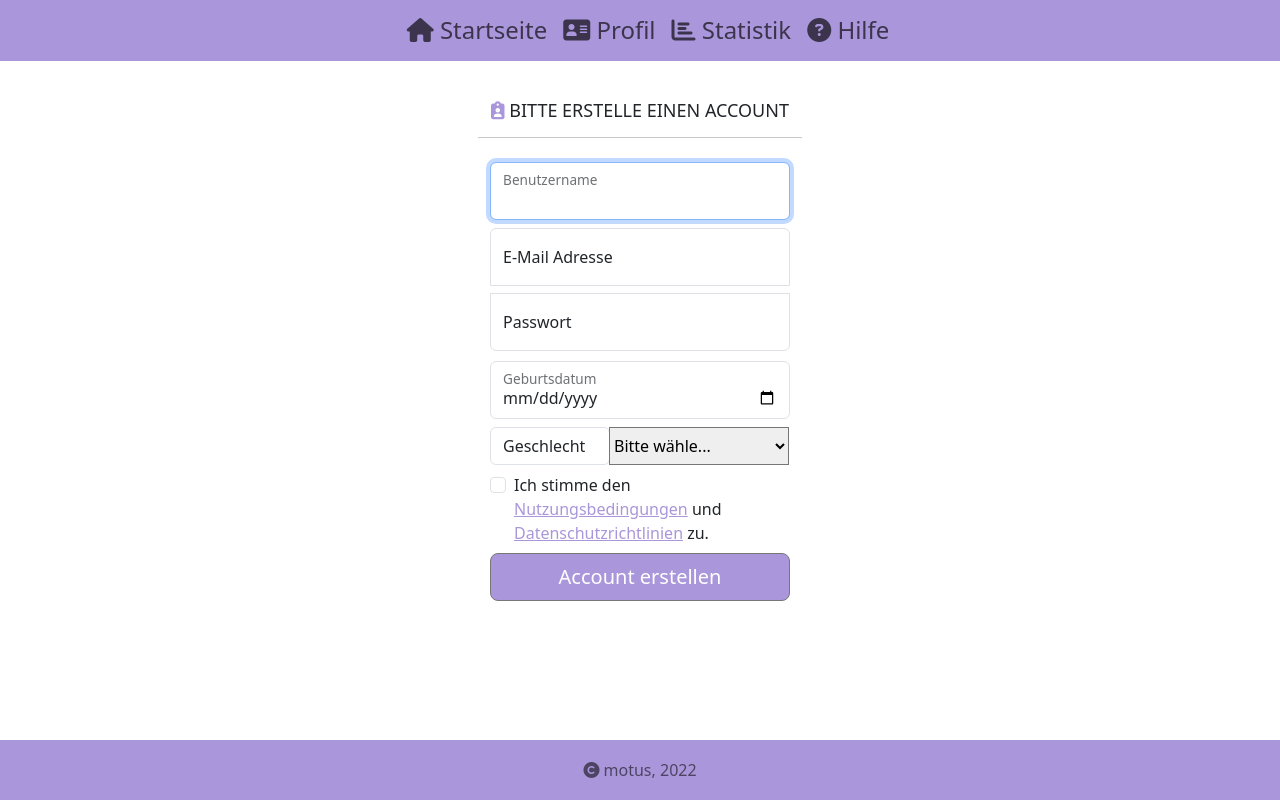
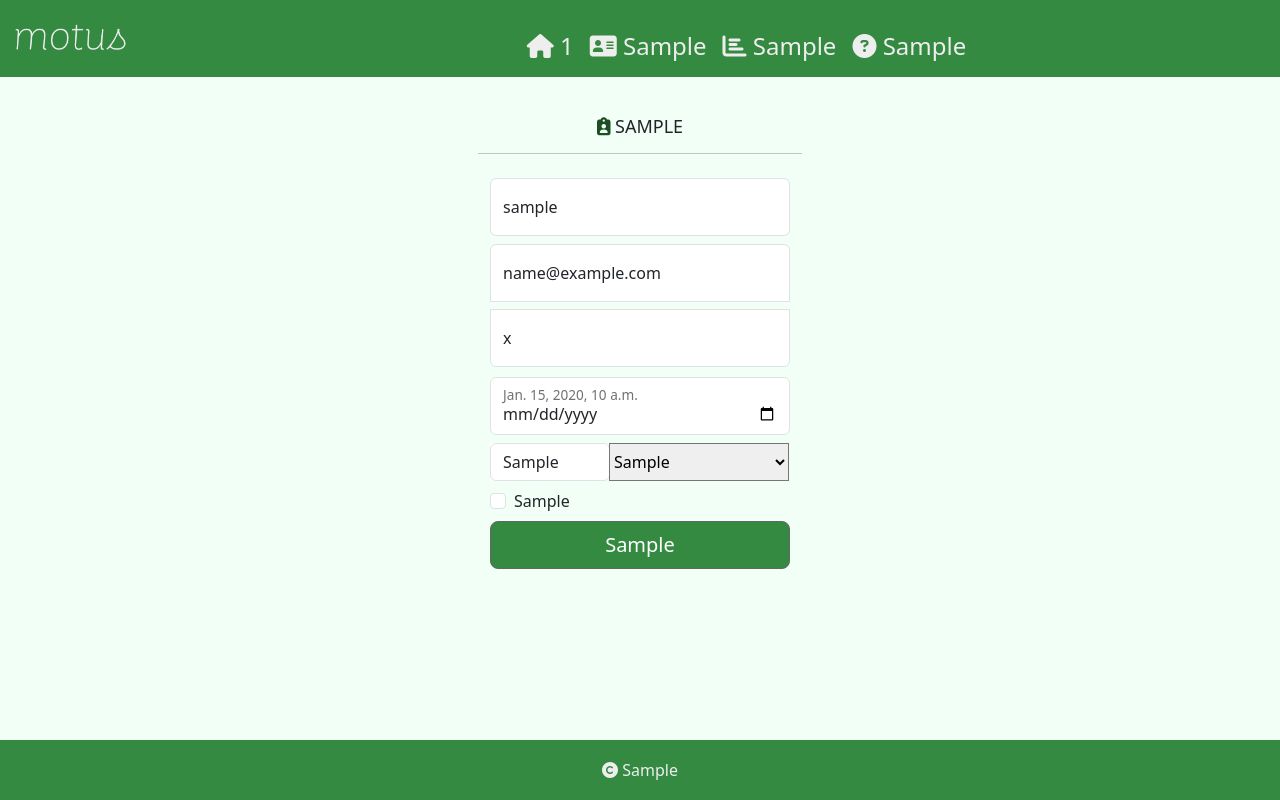
Before and after one commit to sapel82/motus, a Django app: template motusApp/templates/register.html in a window 1280 px wide. Run offline with Django 3.2, Linux system fonts and the light colour scheme; the template is opened without the code that fills it: most values are stand-ins (such as "Sample title", 1, 10 or a date in 2020); some libraries are stand-ins or nearby versions.

Commit message:
language file de_DE added

```diff
--- a/motusAPI/models.py
+++ b/motusAPI/models.py
@@ -73,6 +73,7 @@
     date_of_birth = models.DateField(auto_now=False, blank=True, verbose_name='Geburtsdatum')
     gender = models.ForeignKey(Gender, on_delete=models.DO_NOTHING, verbose_name='Geschlecht')
     activation_code = models.IntegerField(unique=True, default=123456789, verbose_name='Aktivierungscode')
+    language = models.CharField(max_length=5, default='de_DE', verbose_name='Gewählte Sprache')
 
     is_active = models.BooleanField(default=False)
     staff = models.BooleanField(default=False)  # staff
--- a/motusApp/helpers.py
+++ b/motusApp/helpers.py
@@ -1,5 +1,7 @@
 import smtplib
 import ssl
+from email.header import Header
+from email.mime.text import MIMEText
 
 from motus.config import EMAIL_SENDER, EMAIL_PORT, EMAIL_SMTP_SERER_DOMAIN, EMAIL_PASSWORD
 
--- a/motusApp/static/css/motus.css
+++ b/motusApp/static/css/motus.css
@@ -1,4 +1,18 @@
 /* Motus App CSS */
+:root {
+    --brand-color: #348a40;
+    --brand-background-color: #f2fff7;
+    --brand-link-color: #2a7480;
+    --brand-link-hover-color: #113136;
+    --brand-icon-color: #1c4d23;
+    --brand-button-color: var(--brand-color);
+    --brand-button-hover-color: #2e7d39;
+
+    --white-color: #EEEEEE;
+
+    --border-color: #666666;
+}
+
 @media (min-width: 768px) {
     .display-4 {font-size:1.5rem; !important;}
 }
@@ -6,19 +20,19 @@
 html {
     position: relative;
     min-height: 100%;
-    /* font-size: calc(1em + 1vw); */
 }
 
 body {
     margin-bottom: 60px;
+    background-color: var(--brand-background-color);
 }
 
 a {
-    color: #AA96DA;
+    color: var(--brand-link-color);
 }
 
 a:hover {
-    color: #695D87;
+    color: var(--brand-link-hover-color);
 }
 
 .w-33 { width: 33%; }
@@ -26,17 +40,27 @@
 .w-60 { width: 60%; }
 .w-66 { width: 66%; }
 
+.bg-white {background-color: var(--white-color); }
+.c-white { color: var(--white-color) !important; }
+.c-icon { color: var(--brand-icon-color) }
+
+.f-size-18 { font-size: 18px; }
+.f-size-22 { font-size: 22px; }
+
+.brand-color { color: var(--brand-color); }
+.brand-background-color { background-color: var(--brand-background-color); }
+
+.motus-logo {
+    width: 60%;
+    height: auto;
+}
+
 /* Navbar */
 .navbar-expand-md {
-    background-color: #AA96DA !important;
+    background-color: var(--brand-color) !important;
 }
-
 .navbar-brand {
-    color: #2c3034 !important;
-}
-
-.bg-navbar {
-    background-color: #0c63e4 !important;
+    color: var(--white-color) !important;
 }
 
 /* Login Form */
@@ -69,38 +93,27 @@
 
 /* Footer */
 .footer {
-    color: rgba(0,0,0,.55);
+    color: var(--white-color);
     position: absolute;
     bottom: 0;
     width: 100%;
     height: 60px;
     line-height: 60px;
-    background-color: #AA96DA;
+    background-color: var(--brand-color);
     text-align: center;
 }
 
-.brand-background-color {
-    background-color: #AA96DA;
-}
-
-.bg-white {background-color: #FFFFFF; }
-
-.brand-color {
-    color: #AA96DA;
-}
-
-
 .motus-button {
-    background-color:#AA96DA;
-    border-color: #777777;
+    background-color: var(--brand-button-color);
+    border-color: var(--border-color);
 }
 .motus-button:hover {
-    background-color: #695D87;
-    border-color: #777777;
+    background-color: var(--brand-button-hover-color);
+    border-color: var(--border-color);
 }
 
 .modal-header {
-    color: #fff;
-    background-color: #AA96DA;
-    border-color: #777777;
+    color: var(--white-color);
+    background-color: var(--brand-color);
+    border-color: var(--border-color);
 }
--- a/motusApp/templates/base.html
+++ b/motusApp/templates/base.html
@@ -18,28 +18,28 @@
 
     <header class="container-fluid p0 m0">
       <div class="row">
-        <nav class="navbar navbar-expand-md navbar-light bg-light mb-4">
+        <nav class="navbar navbar-expand-md navbar-dark bg-light mb-4">
           <div class="container-fluid">
-            <a class="navbar-brand" href="#"><h1 class="display-6"><strong></strong></h1></a>
-            <button class="navbar-toggler" type="button" data-bs-toggle="collapse" data-bs-target="#navbarCollapse" aria-controls="navbarCollapse" aria-expanded="false" aria-label="Toggle navigation">
-              <span class="navbar-toggler-icon"></span>
+            <a class="navbar-brand" href="#"><img style="width:60%; height:auto;" src="{% static 'media/pictures/motus_header.png' %}" /></a>
+            <button class="navbar-toggler c-white" type="button" data-bs-toggle="collapse" data-bs-target="#navbarCollapse" aria-controls="navbarCollapse" aria-expanded="false" aria-label="Toggle navigation">
+              <span class="navbar-toggler-icon c-white"></span>
             </button>
             <div class="collapse navbar-collapse" id="navbarCollapse">
-              <ul class="navbar-nav mx-auto mb-2 mb-md-0">
+              <ul class="navbar-nav mx-auto mt-3 mb-2 mb-md-0">
                 <li class="nav-item">
-                  <a class="nav-link display-4" href="{% url 'index' %}"><i class="fa-solid fa-house"></i> Startseite</a>
+                  <a class="nav-link display-4 c-white" href="{% url 'index' %}"><i class="fa-solid fa-house c-white"></i> {{ lang.MOTUS_NAV_MAIN_PAGE }}</a>
                 </li>
-                <hr class="mt-2 mb-3"/>
+                <hr class="mt-2 mb-3 c-white"/>
                 <li class="nav-item">
-                  <a class="nav-link display-4" href="{% url 'profile' %}"><i class="fa-solid fa-address-card"></i> Profil</a>
+                  <a class="nav-link display-4 c-white" href="{% url 'profile' %}"><i class="fa-solid fa-address-card c-white"></i> {{ lang.MOTUS_NAV_PROFILE }}</a>
                 </li>
-                <hr class="mt-2 mb-3"/>
+                <hr class="mt-2 mb-3 c-white"/>
                 <li class="nav-item">
-                  <a class="nav-link display-4" href="#"><i class="fa-solid fa-chart-bar"></i> Statistik</a>
+                  <a class="nav-link display-4 c-white" href="#"><i class="fa-solid fa-chart-bar c-white"></i> {{ lang.MOTUS_NAV_STATISTICS }}</a>
                 </li>
-                <hr class="mt-2 mb-3"/>
+                <hr class="mt-2 mb-3 c-white"/>
                 <li class="nav-item">
-                  <a class="nav-link display-4" href="#"><i class="fa-solid fa-circle-question"></i> Hilfe</a>
+                  <a class="nav-link display-4 c-white" href="#"><i class="fa-solid fa-circle-question c-white"></i> {{ lang.MOTUS_NAV_HELP }}</a>
                 </li>
               </ul>
             </div>
@@ -53,7 +53,7 @@
 
     <footer class="footer">
       <div class="container-fluid">
-        <span><i class="fa-solid fa-copyright"></i> motus, 2022</span>
+        <span><i class="fa-solid fa-copyright"></i> {{ lang.MOTUS_COPYRIGHT_SHORT }}</span>
       </div>
     </footer>
 
--- a/motusApp/templates/profile.html
+++ b/motusApp/templates/profile.html
@@ -5,7 +5,7 @@
 <main class="container-fluid p0 m0">
   <div class="row w-75 mx-auto">
 
-    <h1 class="display-6 text-center" style="font-size: 18px;"><i class="fa-solid fa-address-card"></i> BENUTZERPROFIL</h1>
+    <h1 class="display-6 text-center f-size-18 text-uppercase"><i class="fa-solid fa-address-card c-icon"></i> {{ lang.PROFILE_WELCOME_MSG }}</h1>
     <hr class="mt-2 mb-4"/>
 
     Hallo {{ user.username }} <a href="{% url 'logout' %}">Ausloggen</a>
--- a/motusApp/templates/register.html
+++ b/motusApp/templates/register.html
@@ -5,76 +5,71 @@
 <main class="container-fluid form-signin p0 m0">
     <div class="row">
 
-        <h1 class="display-6 text-center" style="font-size: 18px;"><i class="fa-solid fa-clipboard-user brand-color"></i> BITTE ERSTELLE EINEN ACCOUNT</h1>
+        <h1 class="display-6 text-center f-size-18 text-uppercase"><i class="fa-solid fa-clipboard-user c-icon"></i> {{ lang.REGISTER_WELCOME_MSG }}</h1>
         <hr class="mt-2 mb-4"/>
         <form action="/app/register/" method="post">
             {% csrf_token %}
             <div class="form-floating mb-2">
-                <input type="text" class="form-control" name="username" id="username" placeholder="JohnDoe123" autofocus
-                       required oninput="setCustomValidity('')" oninvalid="this.setCustomValidity('Bitte gib einen Benutzernamen ein')">
-                <label for="username">Benutzername</label>
+                <input type="text" class="form-control" name="username" id="username" placeholder="{{ lang.REGISTER_USERNAME}}"
+                       required oninput="setCustomValidity('')" oninvalid="this.setCustomValidity('{{ lang.REGISTER_USERNAME_NOT_VALID_MSG }}')">
+                <label for="username">{{ lang.REGISTER_USERNAME }}</label>
             </div>
 
             <div class="form-floating mb-2">
-                <input type="email" class="form-control" name="email" id="email" placeholder="name@mail.de"
-                       required oninput="setCustomValidity('')" oninvalid="this.setCustomValidity('Bitte gib eine gültige E-Mail Adresse ein')">
-                <label for="email">E-Mail Adresse</label>
+                <input type="email" class="form-control" name="email" id="email" placeholder="name@mail.com"
+                       required oninput="setCustomValidity('')" oninvalid="this.setCustomValidity('{{ lang.REGISTER_EMAIL_NOT_VALID_MSG }}')">
+                <label for="email">{{ lang.REGISTER_EMAIL }}</label>
             </div>
 
             <div class="form-floating mb-2">
-                <input type="password" class="form-control" name="password" id="password" placeholder="13324"
-                       required oninput="setCustomValidity('')" oninvalid="this.setCustomValidity('Bitte gib ein Passwort ein')">
-                <label for="password">Passwort</label>
+                <input type="password" class="form-control" name="password" id="password" placeholder="{{ lang.REGISTER_PASSWORD }}"
+                       required oninput="setCustomValidity('')" oninvalid="this.setCustomValidity('{{ lang.REGISTER_PASSWORD_NOT_VALID_MSG }}')">
+                <label for="password">{{ lang.REGISTER_PASSWORD }}</label>
             </div>
 
             <div class="form-floating mb-2">
-                <input type="date" class="form-control" name="dateOfBirth" id="dateOfBirth" placeholder="Geburtsdatum"
-                       required oninput="setCustomValidity('')" oninvalid="this.setCustomValidity('Bitte wähle dein Geburtsdatum aus')">
-                <label for="dateOfBirth">Geburtsdatum</label>
+                <input type="date" class="form-control" name="dateOfBirth" id="dateOfBirth" placeholder="{{ lang.DATE_OF_BIRTH }}"
+                       required oninput="setCustomValidity('')" oninvalid="this.setCustomValidity('{{ lang.REGISTER_DATE_OF_BIRTH_NOT_VALID_MSG }}')">
+                <label for="dateOfBirth">{{ lang.DATE_OF_BIRTH }}</label>
             </div>
 
             <div class="input-group mb-2 w-100">
                 <div class="input-group-prepend w-40 bg-white">
-                    <label class="input-group-text bg-white" for="gender">Geschlecht</label>
+                    <label class="input-group-text bg-white" for="gender">{{ lang.REGISTER_GENDER }}</label>
                 </div>
-                <select class="custom-select w-60" name="gender" id="gender" required>
-                    <option value="">Bitte wähle...</option>
-                    <option value="männlich">männlich</option>
-                    <option value="weiblich">weiblich</option>
-                    <option value="divers">divers</option>
+                <select class="custom-select w-60" name="gender" id="gender"
+                        required oninput="setCustomValidity('')" oninvalid="this.setCustomValidity('{{ lang.REGISTER_GENDER_NOT_VALID_MSG }}')">
+                    <option value="">{{ lang.REGISTER_GENDER_SELECTOR }}</option>
+                    <option value="{{ lang.REGISTER_GENDER_MALE }}">{{ lang.REGISTER_GENDER_MALE }}</option>
+                    <option value="{{ lang.REGISTER_GENDER_FEMALE }}">{{ lang.REGISTER_GENDER_FEMALE }}</option>
+                    <option value="{{ lang.REGISTER_GENDER_NON_BINARY }}">{{ lang.REGISTER_GENDER_NON_BINARY }}</option>
+                    <option value="{{ lang.REGISTER_GENDER_NOT_AVAILABLE }}">{{ lang.REGISTER_GENDER_NOT_AVAILABLE }}</option>
                 </select>
             </div>
 
             <div class="form-check mb-2">
                 <input type="checkbox" class="form-check-input" value="" name="agree" id="agree"
-                       required oninput="setCustomValidity('')" oninvalid="this.setCustomValidity('Um fortzufahren, musst du den Bedingungen zustimmen')">
+                       required oninput="setCustomValidity('')" oninvalid="this.setCustomValidity('{{ lang.REGISTER_LEGAL_NOT_VALID_MSG }}')">
                 <label class="form-check-label" for="agree">
-                    Ich stimme den <a href="#" onclick="showEULA()">Nutzungsbedingungen</a> und <a href="#" onclick="showUseOfData()">Datenschutzrichtlinien</a> zu.
+                    {{ lang.REGISTER_LEGAL | safe }}
                 </label>
             </div>
 
-            <button class="w-100 btn btn-lg btn-primary motus-button" type="submit">Account erstellen</button>
+            <button class="w-100 btn btn-lg btn-primary motus-button" type="submit">{{ lang.REGISTER_REGISTER_BUTTON }}</button>
         </form>
 
         <div class="modal fade" id="eulaModal" tabindex="-1" aria-labelledby="eulaLabel" aria-hidden="true">
             <div class="modal-dialog">
                 <div class="modal-content">
                     <div class="modal-header">
-                        <h5 class="modal-title" id="eulaLabel"><i class="fa-solid fa-file-contract"></i>  Nutzungsbedingungen</h5>
+                        <h5 class="modal-title" id="eulaLabel"><i class="fa-solid fa-file-contract"></i> {{ lang.REGISTER_EULA }}</h5>
                         <button type="button" class="btn-close" data-bs-dismiss="modal" aria-label="Close"></button>
                     </div>
                     <div class="modal-body">
-                        <p>Lorem ipsum dolor sit amet, consectetuer adipiscing elit. Aenean commodo ligula eget dolor. Aenean massa.</p>
-                        <p>Cum sociis natoque penatibus et magnis dis parturient montes, nascetur ridiculus mus.</p>
-                        <p>Donec quam felis, ultricies nec, pellentesque eu, pretium quis, sem. Nulla consequat massa quis enim.</p>
-                        <p>Donec pede justo, fringilla vel, aliquet nec, vulputate eget, arcu. In enim justo, rhoncus ut, imperdiet a, venenatis vitae, justo.</p>
-                        <p>Nullam dictum felis eu pede mollis pretium. Integer tincidunt. Cras dapibus. Vivamus elementum semper nisi. Aenean vulputate eleifend tellus.</p>
-                        <p>Aenean leo ligula, porttitor eu, consequat vitae, eleifend ac, enim. Aliquam lorem ante, dapibus in, viverra quis, feugiat a, tellus.</p>
-                        <p>Phasellus viverra nulla ut metus varius laoreet. Quisque rutrum. Aenean imperdiet. Etiam ultricies nisi vel augue. Curabitur ullamcorper ultricies nisi.</p>
-                        <p>Nam eget dui. Etiam rhoncus. Maecenas tempus, tellus eget condimentum rhoncus, sem quam semper libero, sit amet adipiscing sem neque sed ipsum.</p>
+                        {% lorem 3 p %}
                     </div>
                     <div class="modal-footer">
-                        <button type="button" class="btn btn-secondary motus-button" data-bs-dismiss="modal">Ok</button>
+                        <button type="button" class="btn btn-secondary motus-button" data-bs-dismiss="modal">{{ lang.REGISTER_LEGAL_BUTTON }}</button>
                     </div>
                 </div>
             </div>
@@ -84,21 +79,14 @@
             <div class="modal-dialog">
                 <div class="modal-content">
                     <div class="modal-header">
-                        <h5 class="modal-title" id="useOfDataLabel"><i class="fa-solid fa-file-contract"></i> Datenschutzrichtlinien</h5>
+                        <h5 class="modal-title" id="useOfDataLabel"><i class="fa-solid fa-file-contract"></i> {{ lang.REGISTER_USE_OF_DATA }}</h5>
                         <button type="button" class="btn-close" data-bs-dismiss="modal" aria-label="Close"></button>
                     </div>
                     <div class="modal-body">
-                        <p>Lorem ipsum dolor sit amet, consectetuer adipiscing elit. Aenean commodo ligula eget dolor. Aenean massa.</p>
-                        <p>Cum sociis natoque penatibus et magnis dis parturient montes, nascetur ridiculus mus.</p>
-                        <p>Donec quam felis, ultricies nec, pellentesque eu, pretium quis, sem. Nulla consequat massa quis enim.</p>
-                        <p>Donec pede justo, fringilla vel, aliquet nec, vulputate eget, arcu. In enim justo, rhoncus ut, imperdiet a, venenatis vitae, justo.</p>
-                        <p>Nullam dictum felis eu pede mollis pretium. Integer tincidunt. Cras dapibus. Vivamus elementum semper nisi. Aenean vulputate eleifend tellus.</p>
-                        <p>Aenean leo ligula, porttitor eu, consequat vitae, eleifend ac, enim. Aliquam lorem ante, dapibus in, viverra quis, feugiat a, tellus.</p>
-                        <p>Phasellus viverra nulla ut metus varius laoreet. Quisque rutrum. Aenean imperdiet. Etiam ultricies nisi vel augue. Curabitur ullamcorper ultricies nisi.</p>
-                        <p>Nam eget dui. Etiam rhoncus. Maecenas tempus, tellus eget condimentum rhoncus, sem quam semper libero, sit amet adipiscing sem neque sed ipsum.</p>
+                        {% lorem 3 p %}
                     </div>
                     <div class="modal-footer">
-                        <button type="button" class="btn btn-secondary motus-button" data-bs-dismiss="modal">Ok</button>
+                        <button type="button" class="btn btn-secondary motus-button" data-bs-dismiss="modal">{{ lang.REGISTER_LEGAL_BUTTON }}</button>
                     </div>
                 </div>
             </div>
```
Also changed, not shown: motusApp/languages/de_DE.json (added, +72 -0 lines), motusApp/templates/activation_done.html (+5 -9 lines), motusApp/templates/after_register.html (+7 -14 lines), motusApp/templates/index.html (+7 -39 lines), motusApp/templates/login.html (+12 -13 lines), motusApp/views.py (+30 -33 lines), motusApp/languages/__init__.py (added), motusApp/static/media/icons/mountain.png (added), motusApp/static/media/pictures/motus.png (added), motusApp/static/media/pictures/motus2.png (added), motusApp/static/media/pictures/motus_header.png (added).
